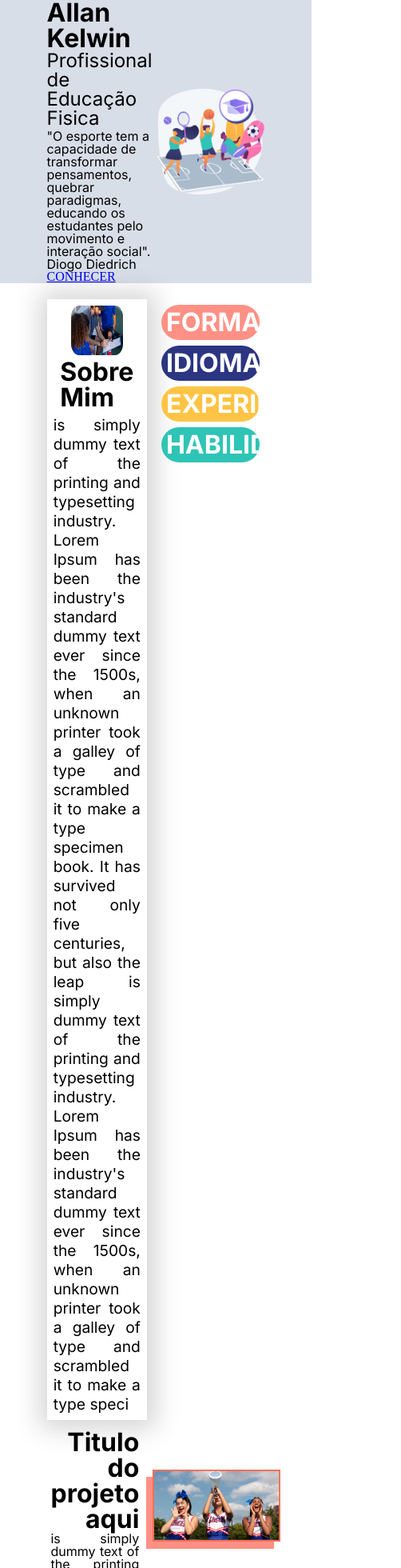
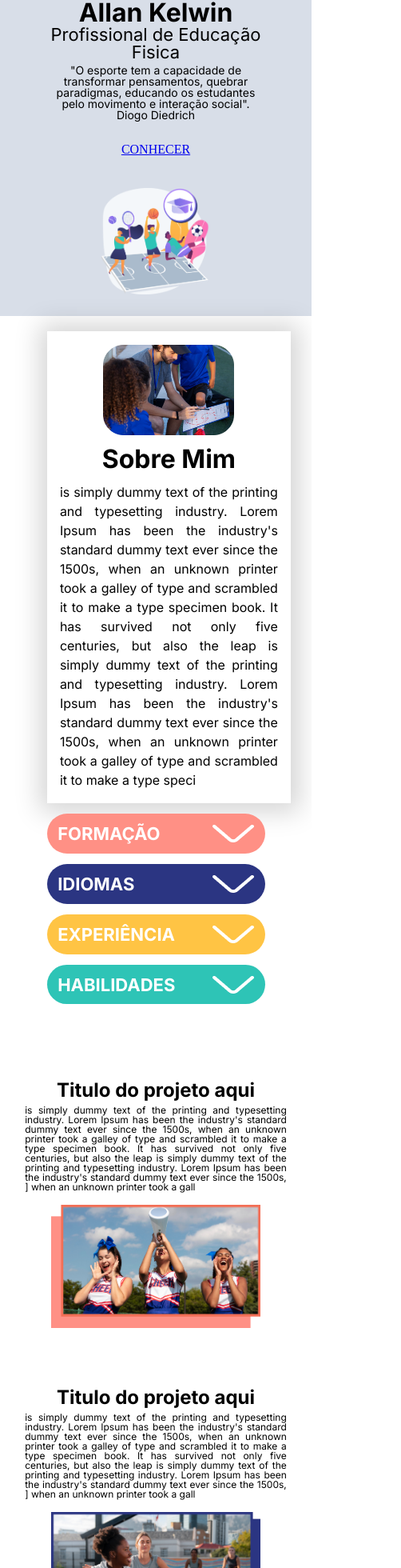
Before and after one commit to nicolyy/allanKelwin.portifolio, a React (Vite) app: page / in a window 390 px wide. Shown: the part 32-1992 px from the top of the page at 80% size, 502 px wide, since content can reach past the window. Built offline with nearby package versions, Linux system fonts and the light colour scheme.

Commit message:
Adicionando media queries para mobile

```diff
--- a/src/styles/sobre.css
+++ b/sobre.css
@@ -133,7 +133,36 @@ details > .summary-open p{
 
 @media only screen and (max-width: 768px) {
     /* Estilos para dispositivos com largura máxima de 768px (tablets e dispositivos móveis) */
+  .sobre-mim{
+    display: flex;
+    flex-direction: column;
+    justify-content: center;
   }
+
+  .sobre-mim-box{
+    width: 100%;
+
+
+    padding: 6% 6% 6% 6%;
+  }
+
+  .sobre-mim-titulo{
+    font-size: 32px;
+  }
+
+  .sobre-mim-texto{
+    font-size: 16px;
+  }
+
+  details{
+    border-radius: 30px;
+    margin: 5% 0 5% 0;
+}
+
+.summary-titulo{
+    font-size: 22px;
+}
+}
 
 /* Estilos padrão para todos os dispositivos */
 
--- a/src/styles/contato.css
+++ b/src/styles/contato.css
@@ -155,13 +155,79 @@ textarea:focus{
 
 @media only screen and (max-width: 768px) {
     /* Estilos para dispositivos com largura máxima de 768px (tablets e dispositivos móveis) */
-  }
+ .contato{
+    margin-top: 100%;
+    display: flex;
+    flex-direction: column;
+    margin: 0% 8% 0 8%;
+
+ }
+
+
+ .inp-name{
+    width: 100%;
+    height: 3rem;
+
+}
+
+.inp-tel{
+    width: 100%;
+    height: 3rem;
+
+}
+
+.button{
+    width: 100%;
+    display: flex;
+    flex-direction: row;
+    justify-content: center;
+    align-items: center;
+}
+
+.btn-enviar{
+
+    height: 2rem;
+    font-size: 1rem;
+
+}
+
+.colum1{
+    height: 100vh;
+}
+
+.colum2{
+    margin-top: 5%;
+    height: 100vh;
+
+}
+
+.media-querie-social-links{
+    display: flex;
+    flex-direction: row;
+}
+
+.link-contato{
+    display: flex;
+    flex-direction: row;
+
+}
+
+.contato-texto{
+    display: none;
+}
+
+}
 
 /* Estilos padrão para todos os dispositivos */
 
 @media only screen and (max-width: 480px) {
     /* Estilos para dispositivos com largura máxima de 480px (smartphones em modo retrato) */
-  }
+
+
+
+
+
+}
 
 /* Estilos padrão para todos os dispositivos */
 
--- a/src/styles/projeto.css
+++ b/src/styles/projeto.css
@@ -47,7 +47,6 @@
 
 }
 
-
 .conteudo-projeto{
     width: 40%;
     height: 80%;
@@ -57,3 +56,91 @@
 .projeto-img{
     width: 100%;
 }
+
+/* Estilos padrão para todos os dispositivos */
+
+@media only screen and (max-width: 480px) {
+    /* Estilos para dispositivos com largura máxima de 480px (smartphones em modo retrato) */
+
+
+}
+
+/* Estilos padrão para todos os dispositivos */
+
+
+@media only screen and (max-width: 768px) {
+    .projetos{
+        display: flex;
+        flex-direction: column;
+        justify-content: space-between;
+        margin: 0%  8% 30% 8%;
+    }
+
+
+
+    .projeto-titulo{
+        font-family: var(--fonte-principal);
+        font-size: 1.5rem;
+        margin-bottom: 2%;
+
+    }
+
+    .projeto-texto{
+        font-family: var(--fonte-principal);
+        font-weight: light;
+        text-align: justify;
+        font-size: 12px;
+    }
+
+    .projeto-right{
+
+        display: flex;
+        flex-direction: column;
+        align-items: center;
+        text-align: center;
+
+
+        margin: 20% 0 20% 0 ;
+
+    }
+
+    .projeto-left{
+
+        display: flex;
+        flex-direction: column ;
+        align-items: center;
+        text-align:center;
+
+        margin: 20% 0 20% 0 ;
+
+    }
+
+    .conteudo-projeto{
+        width: 100%;
+        height: 80%;
+
+        margin: 5% 0 5% 0
+
+    }
+
+    .projeto-img{
+        width: 80%;
+
+    }
+
+
+}
+
+@media only screen and (min-width: 768px) and (max-width: 1024px) and (orientation: portrait) {
+    /* Estilos para tablets em modo retrato (largura entre 768px e 1024px) */
+
+
+
+
+}
+
+/* Estilos padrão para todos os dispositivos */
+
+@media only screen and (min-width: 768px) and (max-width: 1024px) and (orientation: landscape) {
+    /* Estilos para tablets em modo paisagem (largura entre 768px e 1024px) */
+  }
--- a/src/styles/styles.css
+++ b/src/styles/styles.css
@@ -52,13 +52,69 @@
 
 @media only screen and (max-width: 768px) {
     /* Estilos para dispositivos com largura máxima de 768px (tablets e dispositivos móveis) */
+    .principal{
+      background-color: var(--cor-fundo);
+      display: flex;
+      flex-direction: column;
+      align-items: center;
+      text-align: center;
+
+      padding: 0 15% 0 15%;
   }
+
+  .principal-titulo{
+    font-size: 32px;
+  }
+
+  .principal-subtitulo{
+    font-size: 22px;
+  }
+
+  .principal-texto{
+    font-size: 14px;
+    text-align: center;
+    margin: 0 0 10% 0;
+  }
+
+  .btn-conhecer{
+    background-color: #2B3582;
+    color: #ffffff;
+    font-family: var(--fonte-principal);
+    text-decoration: none;
+
+    border-radius: 15px;
+    padding: 5% 10% 5% 10%;
+  }
+
+  .principal-img{
+    margin: 10% 0 5% 0;
+  }
+
+
+
+  }
+
+
 
 /* Estilos padrão para todos os dispositivos */
 
 @media only screen and (max-width: 480px) {
     /* Estilos para dispositivos com largura máxima de 480px (smartphones em modo retrato) */
+    .principal{
+      background-color: var(--cor-fundo);
+      display: flex;
+      flex-direction: column;
+      align-items: center;
+
+      padding: 0 15% 0 15%;
   }
+
+
+  }
+
+
+
+
 
 /* Estilos padrão para todos os dispositivos */
 
```
